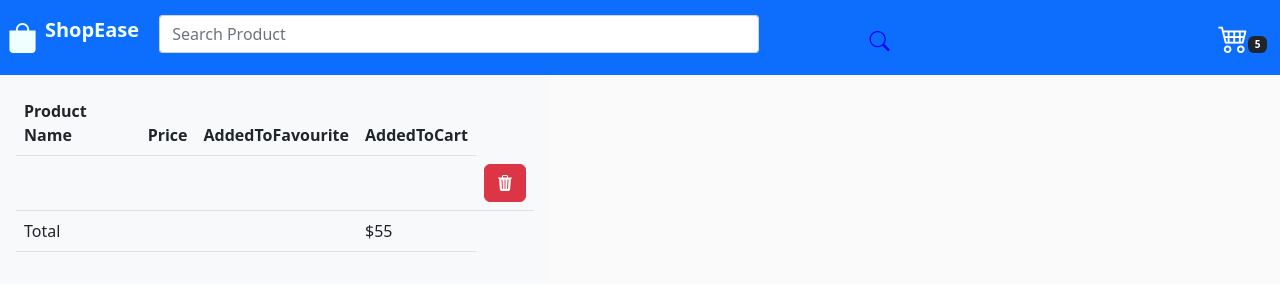
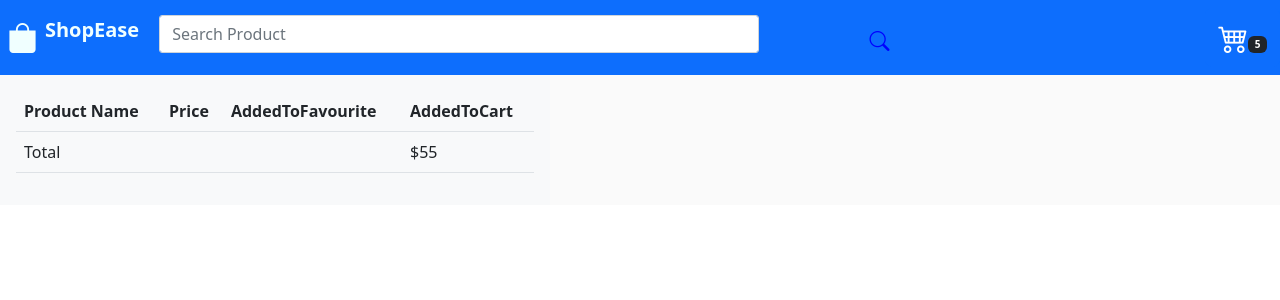
Before and after one commit to zerry101/ShopEase, an Angular app: page /cart in a window 1280 px wide. Shown: the top 300 px of the page. Built offline with nearby package versions, Linux system fonts and the light colour scheme.

Commit message:
updated cart logic

```diff
--- a/src/app/components/cart/cart.component.html
+++ b/src/app/components/cart/cart.component.html
@@ -12,18 +12,22 @@
               <!-- <th>Action</th> -->
             </tr>
           </thead>
-        <tbody>
-          <tr>
-            <td>{{sharedData.userCart.productName}}</td>
-            <td>{{sharedData.userCart.productPrice}}</td>
-            <td>{{sharedData.userCart.addedToFavouriteProduct}}</td>
-            <td>{{sharedData.userCart.addedToProductCart}}</td>
+          <tbody >
+
+              <tr *ngFor="let item of sharedData.userCart">
+                <td>{{item.name}}</td>
+                <td>{{item.price}}</td>
+                <td>{{item.addedToFavourite}}</td>
+                <td>{{item.addedToCart}}</td>
                 <td>
                   <button class="btn btn-danger" (click)="removeItem()">
                     <i class="bi bi-trash3-fill"></i>
                   </button>
                 </td>
               </tr>
+
+
+
             <tr>
               <td>Total</td>
               <td></td>
@@ -44,9 +48,12 @@
       </div>
       <div class="center">
         <img src="" alt="">
-      <svg xmlns="http://www.w3.org/2000/svg" width="100" height="100" fill="currentColor" class="bi bi-cart3" viewBox="0 0 16 16">
-        <path d="M0 1.5A.5.5 0 0 1 .5 1H2a.5.5 0 0 1 .485.379L2.89 3H14.5a.5.5 0 0 1 .49.598l-1 5a.5.5 0 0 1-.465.401l-9.397.472L4.415 11H13a.5.5 0 0 1 0 1H4a.5.5 0 0 1-.491-.408L2.01 3.607 1.61 2H.5a.5.5 0 0 1-.5-.5zM3.102 4l.84 4.479 9.144-.459L13.89 4H3.102zM5 12a2 2 0 1 0 0 4 2 2 0 0 0 0-4zm7 0a2 2 0 1 0 0 4 2 2 0 0 0 0-4zm-7 1a1 1 0 1 1 0 2 1 1 0 0 1 0-2zm7 0a1 1 0 1 1 0 2 1 1 0 0 1 0-2z"/>
-      </svg>    <h4>Your is cart empty</h4>
+        <svg xmlns="http://www.w3.org/2000/svg" width="100" height="100" fill="currentColor" class="bi bi-cart3"
+          viewBox="0 0 16 16">
+          <path
+            d="M0 1.5A.5.5 0 0 1 .5 1H2a.5.5 0 0 1 .485.379L2.89 3H14.5a.5.5 0 0 1 .49.598l-1 5a.5.5 0 0 1-.465.401l-9.397.472L4.415 11H13a.5.5 0 0 1 0 1H4a.5.5 0 0 1-.491-.408L2.01 3.607 1.61 2H.5a.5.5 0 0 1-.5-.5zM3.102 4l.84 4.479 9.144-.459L13.89 4H3.102zM5 12a2 2 0 1 0 0 4 2 2 0 0 0 0-4zm7 0a2 2 0 1 0 0 4 2 2 0 0 0 0-4zm-7 1a1 1 0 1 1 0 2 1 1 0 0 1 0-2zm7 0a1 1 0 1 1 0 2 1 1 0 0 1 0-2z" />
+        </svg>
+        <h4>Your is cart empty</h4>
         <h6>Added item to it now</h6>
         <button class="btn btn-primary">Shop Now</button>
       </div>
--- a/src/app/components/cart/cart.component.ts
+++ b/src/app/components/cart/cart.component.ts
@@ -12,25 +12,29 @@ export class CartComponent implements userCart {
   // @Input() myinputMsg:string;
 
 
-  addedToFavouriteProduct: boolean | undefined;
-  addedToProductCart: boolean | undefined;
-  productPrice: number | undefined;
-  productName: String | undefined;
-  // sharedData: any;
+
 
   constructor(public sharedData:ShareDataService){
     // console.log(sharedData);
 
   }
+  productName: any;
+  // productName: any;
+  addedToFavourite: boolean | undefined;
+  addedToProductCart: boolean | undefined;
+  image: String | undefined;
+  addedToCart: Boolean | undefined;
+  price: number | undefined;
+  name: String | undefined;
 
   // prodPrice:number|undefined=this.sharedData.userCart.productPrice;
 
 
   // console.log();
 
-  removeItem(){
+  removeItem(): void{
 // this.sharedData.userCart.addedToProductCart=false;
-// console.log(pictureData);
+// console.log(this.sharedData.userCart);
 
   }
 
--- a/src/app/components/products/products.component.ts
+++ b/src/app/components/products/products.component.ts
@@ -1,7 +1,7 @@
-import { Component, OnInit } from '@angular/core';
+import { Component, OnChanges, OnInit, SimpleChanges } from '@angular/core';
 import { debounceTime, retry } from 'rxjs';
 import { ApiService } from '../../service/api.service';
-import { ShareDataService } from 'src/app/service/share-data.service';
+import { ShareDataService, userCart } from 'src/app/service/share-data.service';
 // import { userCart } from 'src/app/service/share-data.service';
 
 @Component({
@@ -9,27 +9,32 @@ import { ShareDataService } from 'src/app/service/share-data.service';
   templateUrl: './products.component.html',
   styleUrls: ['./products.component.scss']
 })
-export class ProductsComponent implements OnInit {
+export class ProductsComponent implements OnInit{
   public pictureData: Array<any> = [];
-  public productData:Array<any> | undefined;
+  public productData: Array<any> | undefined;
 
   search: any = 'devices';
   perPage: any = 9;
   loading = true
   addToCartSwitch: boolean = false;
 
-  constructor(public apiData: ApiService,public sharedData:ShareDataService) {
+  constructor(public apiData: ApiService, public sharedData: ShareDataService) {
   }
-  addedToFavouriteProduct: boolean | undefined;
-  addedToProductCart: boolean | undefined;
-  productPrice: number | undefined;
-  productName: String | undefined;
+
+  // public userCart: userCart[] | undefined;
+  // addedToCart: any;
+  // // public userCart: userCart[] | undefined;
+  // addedToFavouriteProduct: boolean | undefined;
+  // addedToProductCart: boolean | undefined;
+  // productPrice: number | undefined;
+  // productName: String | undefined;
 
 
 
   ngOnInit(): void {
     this.apiData.getPexelData(this.search, this.perPage);
     this.getData();
+    // this.sharedData.userCart=this.pictureData;
   }
 
   private getData() {
@@ -44,10 +49,10 @@ export class ProductsComponent implements OnInit {
               data.addedToFavourite = false;
               data.addedToCart = false;
 
-              return {addedToFavourite:data.addedToFavourite,image:data.src.original,name:data.alt,price:data.photographer_id,addedToCart:data.addedToCart};
+              return { addedToFavourite: data.addedToFavourite, image: data.src.original, name: data.alt, price: data.photographer_id, addedToCart: data.addedToCart };
             })
             console.log(this.pictureData);
-            console.log(this.pictureData[0][1]);
+            // console.log(this.pictureData[0][1]);
             // console.log(this.pictureData);
 
             // console.log(res);
@@ -74,15 +79,16 @@ export class ProductsComponent implements OnInit {
   public addToCart(item: any) {
     item.addedToCart = !item.addedToCart;
 
-    this.sharedData.userCart!.productPrice=item.photographer_id;
-    this.sharedData.userCart!.productName=item.alt;
-    this.sharedData.userCart!.addedToFavouriteProduct=item.addedToFavourite;
-    this.sharedData.userCart!.addedToProductCart=item.addedToCart;
+    this.sharedData.userCart.push(item);
+
+    // this.sharedData.userCart!.productName = item.alt;
+    // this.sharedData.userCart!.addedToFavouriteProduct = item.addedToFavourite;
+    // this.sharedData.userCart!.addedToProductCart = item.addedToCart;
 
     // item.addedToCart=this.sharedData.userCart!.addedToProductCart
 
 
-    console.log(this.sharedData.userCart!);
+    console.log(this.sharedData.userCart);
 
     // console.log(this.sharedData.userCart!.productPrice);
 
@@ -92,6 +98,12 @@ export class ProductsComponent implements OnInit {
 
   }
 
+  // ngOnChanges(changes: SimpleChanges): void {
+  //   // throw new Error('Method not implemented.');
+  //   console.log(changes);
+
+
+  // }
 
 
 }
--- a/src/app/service/share-data.service.ts
+++ b/src/app/service/share-data.service.ts
@@ -5,10 +5,12 @@ import { Injectable } from '@angular/core';
 
 export interface userCart
 {
-  addedToFavouriteProduct:boolean|undefined;
+  addedToFavourite:boolean|undefined;
   addedToProductCart:boolean|undefined;
-  productPrice:number|undefined;
-  productName:String|undefined;
+  image:String|undefined;
+  addedToCart:Boolean|undefined;
+  price:number|undefined;
+  name:String|undefined;
 }
 
 @Injectable({
@@ -21,10 +23,7 @@ export class ShareDataService {
 
   constructor() { }
 
-public  userCart:userCart={
-  addedToFavouriteProduct: undefined,
-  addedToProductCart: undefined,
-  productPrice: undefined,
-  productName: undefined
-} ;
+public  userCart:userCart[]=[];
+
+
 }
```
Lines whose indentation alone changed are shown as unchanged.
